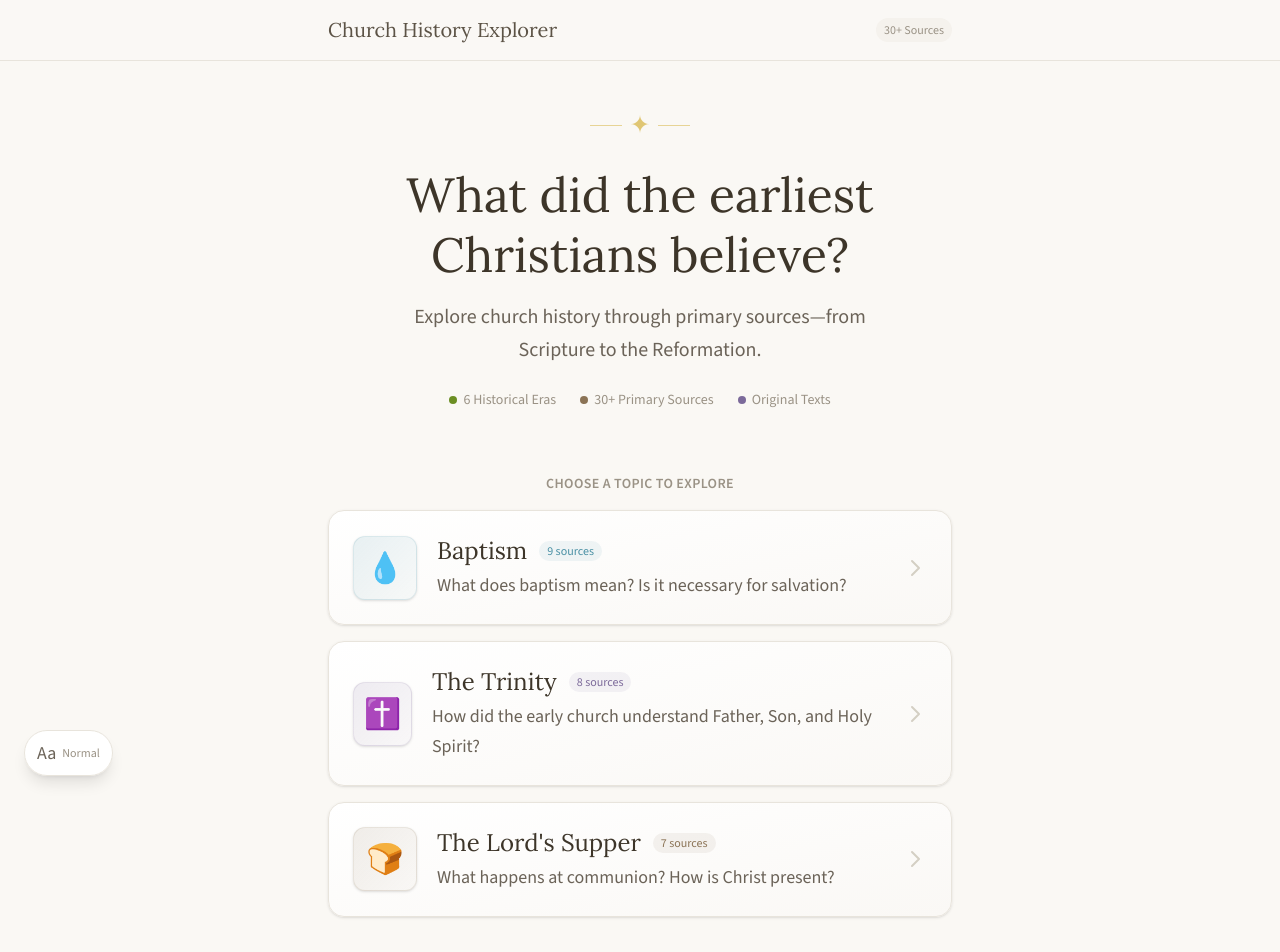
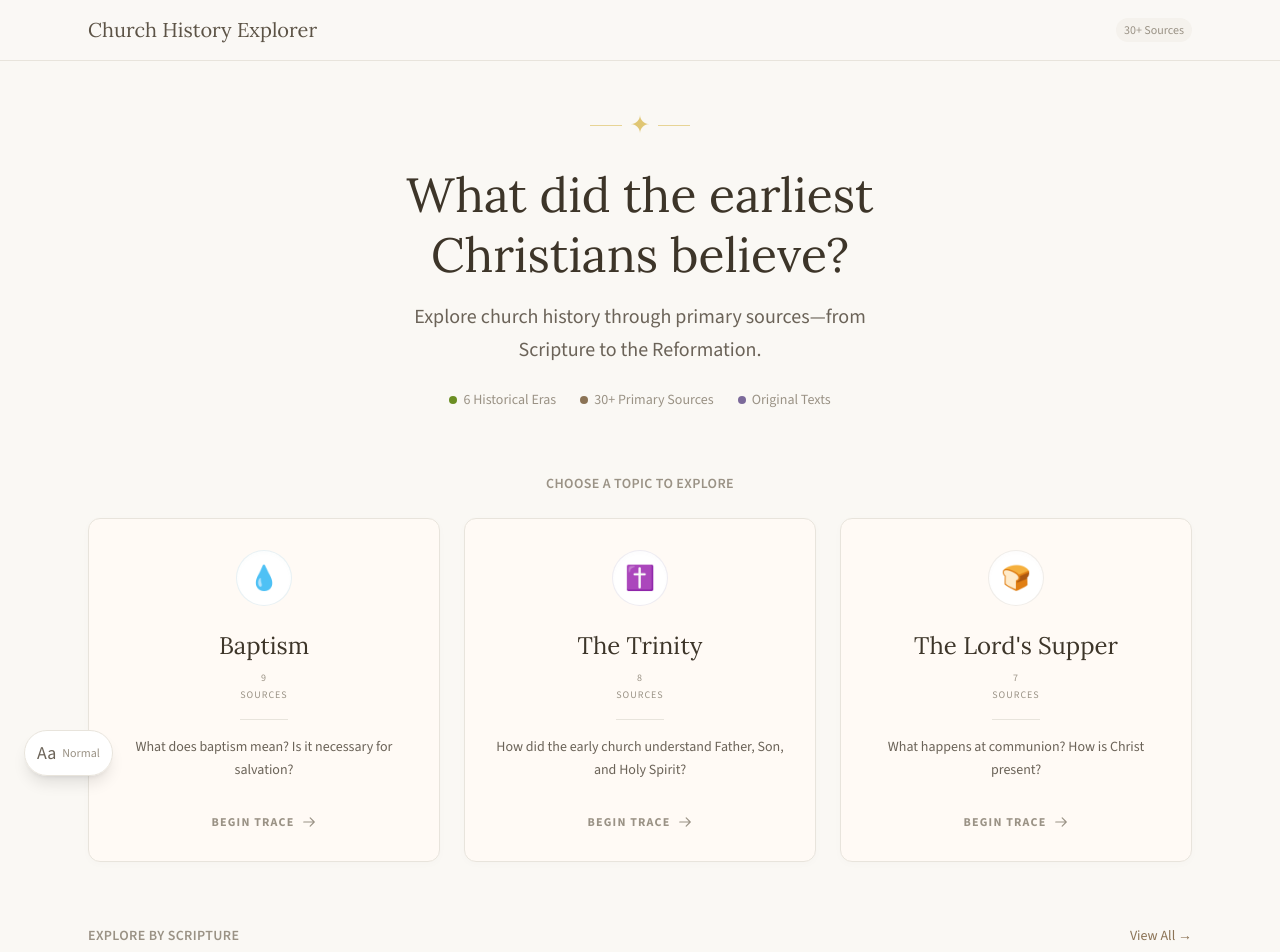
Before and after one commit to Kaleho91/church-history-doctrines, a Next.js app: page / in a window 1280 px wide. Shown: the top 952 px of the page. Built offline with nearby package versions, Linux system fonts and the light colour scheme.

Commit message:
Refactor homepage layout to 3-column grid and smooth animations

```diff
--- a/src/app/page.tsx
+++ b/src/app/page.tsx
@@ -32,7 +32,7 @@ export default function Home() {
     <div className="min-h-screen">
       {/* Header with subtle accent */}
       <header className="border-b border-[#e8e4dc] bg-[#faf8f5]/95 backdrop-blur-sm">
-        <div className="max-w-2xl mx-auto px-6 py-4 flex items-center justify-between">
+        <div className="max-w-6xl mx-auto px-6 py-4 flex items-center justify-between">
           <h1 className="font-serif text-xl text-[#5c5346]">
             Church History Explorer
           </h1>
@@ -42,7 +42,7 @@ export default function Home() {
         </div>
       </header>
 
-      <main className="max-w-2xl mx-auto px-6 py-12">
+      <main className="max-w-6xl mx-auto px-6 py-12">
         {/* Hero section - animated entrance */}
         <div className="text-center mb-16 animate-fade-in">
           {/* Decorative element */}
@@ -80,68 +80,67 @@ export default function Home() {
           </div>
         </div>
 
-        {/* Topic cards - staggered animation */}
+        {/* Topic cards - Grid Layout */}
         <div className="space-y-4">
-          <h3 className="text-sm font-semibold text-[#9a9285] uppercase tracking-wide mb-4 text-center animate-fade-in">
+          <h3 className="text-sm font-semibold text-[#9a9285] uppercase tracking-wide mb-6 text-center animate-fade-in">
             Choose a Topic to Explore
           </h3>
 
+          <div className="grid grid-cols-1 md:grid-cols-3 gap-6">
             {TOPICS.map((topic, index) => (
               <Link
                 key={topic.slug}
                 href={`/topic/${topic.slug}`}
-              className="group relative block animate-fade-in-up"
-              style={{ animationDelay: `${index * 100}ms` }}
+                className="group relative block animate-fade-in-up h-full"
+                style={{ animationDelay: `${index * 100 + 150}ms` }}
               >
-              {/* Decorative accent bar */}
+                {/* Card Background & Border */}
+                <div className="absolute inset-0 bg-[#fffaf5] rounded-xl border border-[#e8e4dc] shadow-[0_2px_8px_rgba(0,0,0,0.02)] transition-all duration-500 ease-out group-hover:shadow-[0_12px_24px_rgba(139,115,85,0.1)] group-hover:border-[#d4cfc4] group-hover:-translate-y-1.5" />
+
+                {/* Content Container */}
+                <div className="relative p-8 flex flex-col items-center text-center h-full transition-transform duration-500 ease-out group-hover:-translate-y-1.5">
+                  {/* Icon with elegant styling */}
                   <div
-                className="absolute left-0 top-0 bottom-0 w-1 rounded-full opacity-0 group-hover:opacity-60 transition-opacity duration-500"
-                style={{ backgroundColor: topic.color }}
-              />
-
-              <div className="ml-0 group-hover:ml-4 bg-gradient-to-br from-white to-[#faf8f5] rounded-2xl p-6 shadow-sm border border-[#e8e4dc] transition-all duration-300 hover-lift border-glow">
-                <div className="flex items-center gap-5">
-                  {/* Icon with colored background */}
-                  <div
-                    className="w-16 h-16 rounded-xl flex items-center justify-center text-3xl transition-transform group-hover:scale-110 shadow-sm"
+                    className="w-14 h-14 rounded-full flex items-center justify-center text-2xl mb-6 transition-all duration-500 group-hover:scale-110 group-hover:rotate-3 shadow-inner bg-white"
                     style={{
-                      background: `linear-gradient(135deg, ${topic.color}20, ${topic.color}08)`,
-                      border: `1px solid ${topic.color}25`
+                      color: topic.color,
+                      border: `1px solid ${topic.color}20`,
+                      boxShadow: `inset 0 2px 4px ${topic.color}05`
                     }}
                   >
                     {topic.emoji}
                   </div>
 
-                  <div className="flex-grow">
-                    <div className="flex items-center gap-3 mb-1">
-                      <h3 className="font-serif text-2xl text-[#3d3529] group-hover:text-[#2a2520] transition-colors">
+                  {/* Title & Sources */}
+                  <h3 className="font-serif text-2xl text-[#3d3529] mb-2 group-hover:text-[#8b7355] transition-colors duration-300">
                     {topic.title}
                   </h3>
-                      <span
-                        className="text-xs font-medium px-2 py-0.5 rounded-full"
-                        style={{
-                          color: topic.color,
-                          backgroundColor: `${topic.color}15`
-                        }}
-                      >
-                        {topic.sources} sources
+
+                  <span className="text-[10px] uppercase tracking-widest text-[#9a9285] mb-4 font-medium border-b border-[#e8e4dc] pb-4 w-12 group-hover:border-[#8b7355]/30 transition-colors">
+                    {topic.sources} Sources
                   </span>
-                    </div>
-                    <p className="text-[#6b6358] text-lg leading-relaxed">
+
+                  {/* Subtitle */}
+                  <p className="text-[#6b6358] text-sm leading-relaxed mb-8 text-opacity-90">
                     {topic.subtitle}
                   </p>
-                  </div>
 
-                  {/* Arrow indicator */}
-                  <div className="text-[#d4cfc4] group-hover:text-[#8b7355] group-hover:translate-x-1 transition-all duration-300">
-                    <svg className="w-6 h-6" fill="none" stroke="currentColor" viewBox="0 0 24 24">
-                      <path strokeLinecap="round" strokeLinejoin="round" strokeWidth={2} d="M9 5l7 7-7 7" />
+                  {/* Call to Action - anchored at bottom */}
+                  <div className="mt-auto flex items-center gap-2 text-xs font-bold uppercase tracking-widest text-[#9a9285] group-hover:text-[#8b7355] transition-colors">
+                    Begin Trace
+                    <svg
+                      className="w-3.5 h-3.5 transform transition-transform duration-300 group-hover:translate-x-1"
+                      fill="none"
+                      viewBox="0 0 24 24"
+                      stroke="currentColor"
+                    >
+                      <path strokeLinecap="round" strokeLinejoin="round" strokeWidth={2} d="M14 5l7 7m0 0l-7 7m7-7H3" />
                     </svg>
-                  </div>
                   </div>
                 </div>
               </Link>
             ))}
+          </div>
         </div>
 
         {/* Scripture Quick Access */}
--- a/src/content/interpretations.json
+++ b/src/content/interpretations.json
@@ -123,6 +123,110 @@
             },
             {
                 "text": "The Coptic baptismal rite includes triple immersion and chrismation as one initiatory act.",
+                "citations": []
+            }
+        ]
+    },
+    {
+        "id": "INT_C2_CONSENSUS",
+        "claim_id": "CLM_BR_C2",
+        "lens": "Consensus",
+        "summary": "Baptism has universally been associated with the washing away of sins, invoking the name of the Trinity for cleansing.",
+        "key_points": [
+            {
+                "text": "The Nicene Creed confesses 'one baptism for the remission of sins.'",
+                "citations": [
+                    "SRC_NICENE_CREED"
+                ]
+            }
+        ]
+    },
+    {
+        "id": "INT_C2_CATHOLIC",
+        "claim_id": "CLM_BR_C2",
+        "lens": "Catholic",
+        "summary": "By baptism all sins are forgiven, original sin and all personal sins, as well as all punishment for sin.",
+        "key_points": [
+            {
+                "text": "CCC 1263: Baptism abolishes the guilt of original sin entirely.",
+                "citations": [
+                    "SRC_CCC_VATICAN_ART1"
+                ]
+            }
+        ]
+    },
+    {
+        "id": "INT_C2_LUTHERAN",
+        "claim_id": "CLM_BR_C2",
+        "lens": "Lutheran",
+        "summary": "Baptism works forgiveness of sins, delivers from death and the devil, and gives eternal salvation to all who believe this.",
+        "key_points": [
+            {
+                "text": "Luther's Small Catechism clearly links baptism to forgiveness.",
+                "citations": [
+                    "SRC_LUTHER_SC_CPH"
+                ]
+            }
+        ]
+    },
+    {
+        "id": "INT_C2_ZB",
+        "claim_id": "CLM_BR_C2",
+        "lens": "ZwinglianBaptistic",
+        "summary": "Baptism symbolizes the washing away of sins that has already occurred through faith in the blood of Christ; water itself does not cleanse.",
+        "key_points": [
+            {
+                "text": "Baptist confessions typically state baptism is a sign of fellowship, not a means of remission.",
+                "citations": []
+            }
+        ]
+    },
+    {
+        "id": "INT_C3_CONSENSUS",
+        "claim_id": "CLM_BR_C3",
+        "lens": "Consensus",
+        "summary": "Baptism is the rite of initiation into the visible church, marking the boundary between the world and the community of faith.",
+        "key_points": [
+            {
+                "text": "Acts 2:41 links baptism immediately with being 'added to their number.'",
+                "citations": []
+            }
+        ]
+    },
+    {
+        "id": "INT_C3_REFORMED",
+        "claim_id": "CLM_BR_C3",
+        "lens": "Reformed",
+        "summary": "Baptism is a sign and seal of ingrafting into Christ, of regeneration, of remission of sins, and of giving up unto God.",
+        "key_points": [
+            {
+                "text": "Westminster Confession 28:1 defines it as the solemn admission into the visible Church.",
+                "citations": [
+                    "SRC_WCF28_REFORMEDWIKI"
+                ]
+            }
+        ]
+    },
+    {
+        "id": "INT_C4_CONSENSUS",
+        "claim_id": "CLM_BR_C4",
+        "lens": "Consensus",
+        "summary": "The grace signified by baptism requires faith for its fruitful reception, whether personal faith (adults) or the faith of the church (infants).",
+        "key_points": [
+            {
+                "text": "Augustine argued that the sacrament is valid even if faith is delayed, but fruit requires charity.",
+                "citations": []
+            }
+        ]
+    },
+    {
+        "id": "INT_C5_CONSENSUS",
+        "claim_id": "CLM_BR_C5",
+        "lens": "Consensus",
+        "summary": "The church has consistently rejected the idea that the rite works mechanically (magically) apart from God's will and the recipient's disposition.",
+        "key_points": [
+            {
+                "text": "Simony and magical use of sacraments were condemned throughout church history.",
                 "citations": []
             }
         ]
```
Lines whose indentation alone changed are shown as unchanged.
